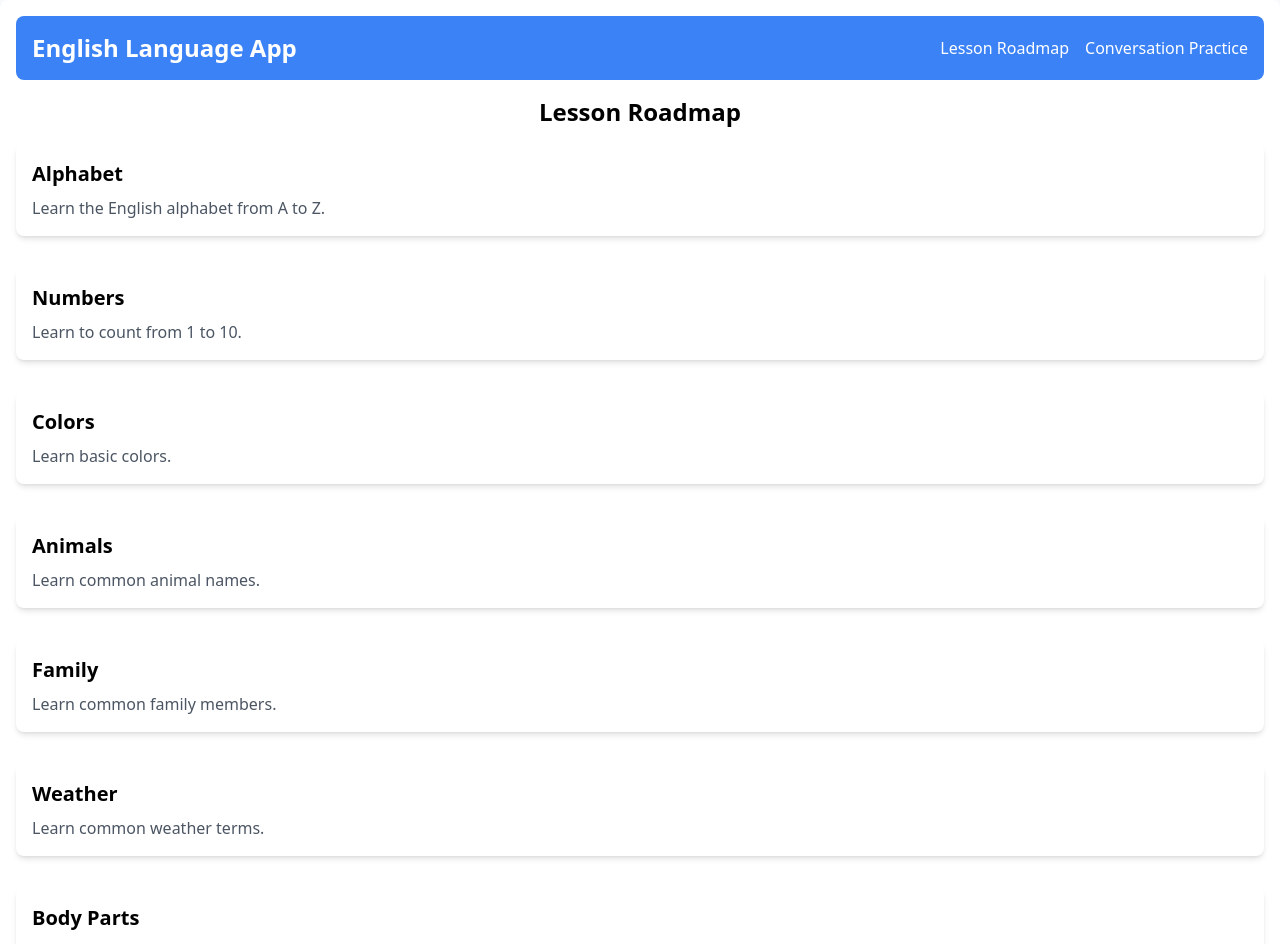
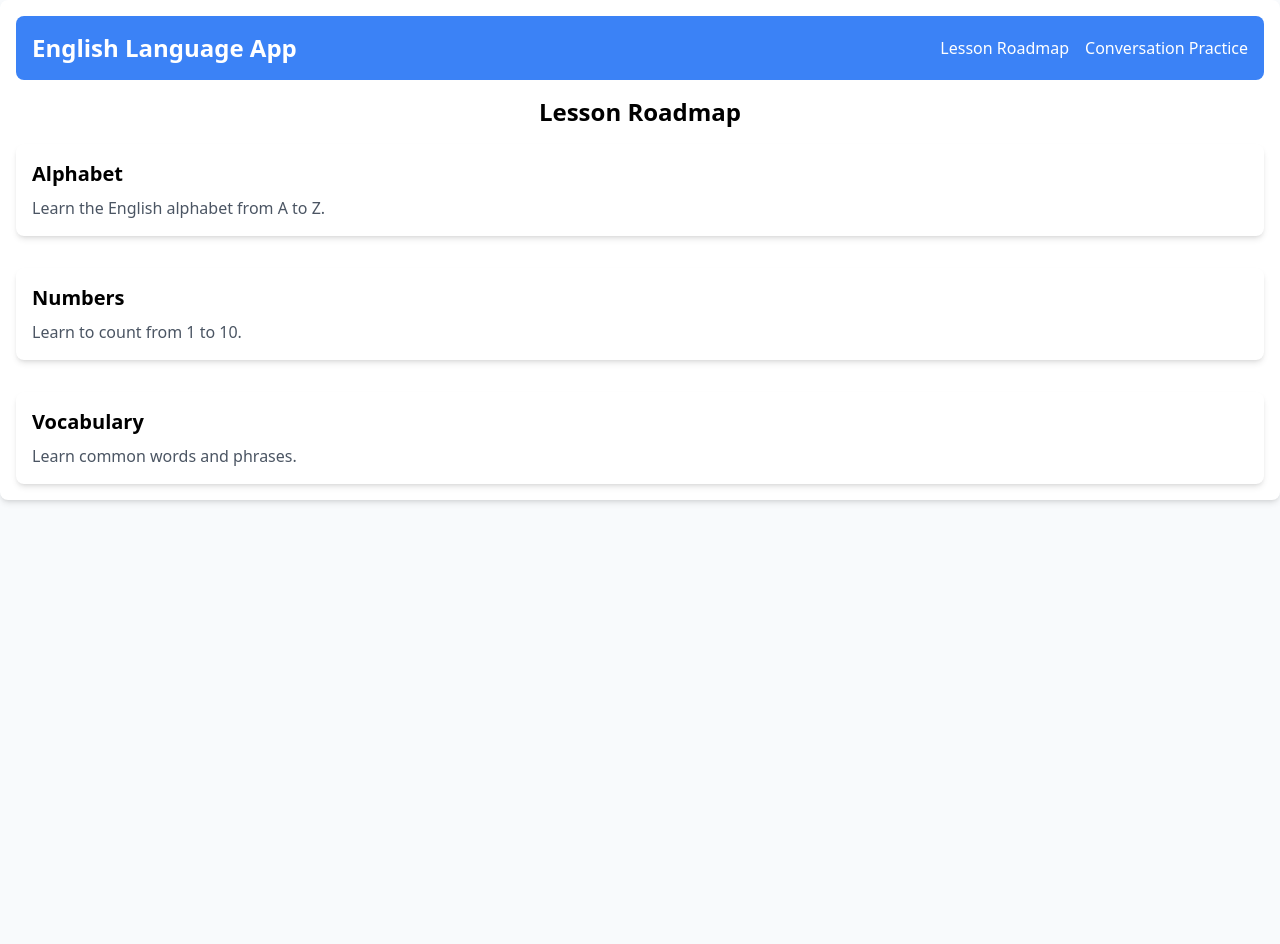
Before and after one commit to scratchmasterj21/bolt-generated-projectv1, a React (Vite) app: page / in a window 1280 px wide. Shown: the top 944 px of the page. After the commit the page ends 800 px from the top, so only its background shows below. Built offline with nearby package versions, Linux system fonts and the light colour scheme.

Commit message:
with vocabnavi

```diff
--- a/src/App.jsx
+++ b/src/App.jsx
@@ -1,9 +1,14 @@
 import { Routes, Route, Link } from "react-router-dom";
-import LessonRoadmap from "./LessonRoadmap.jsx";
+import { LessonRoadmap, Vocabulary } from "./LessonRoadmap.jsx";
 import ConversationPractice from "./ConversationPractice.jsx";
 import LessonContent from "./LessonContent.jsx";
 import LetterContent from "./LetterContent.jsx";
 import React from 'react'
+import ColorsContent from "./ColorsContent.jsx";
+import AnimalsContent from "./AnimalsContent.jsx";
+import FamilyContent from "./FamilyContent.jsx";
+import WeatherContent from "./WeatherContent.jsx";
+import BodyPartsContent from "./BodyPartsContent.jsx";
 
 function App() {
   return (
@@ -15,12 +20,18 @@ function App() {
           <Link to="/practice" className="text-white">Conversation Practice</Link>
         </div>
       </nav>
-			<Routes>
+      <Routes>
         <Route path="/" element={<LessonRoadmap />} />
         <Route path="/practice" element={<ConversationPractice />} />
         <Route path="/lesson/:id" element={<LessonContent />} />
         <Route path="/letter/:letter" element={<LetterContent />} />
-				</Routes>
+        <Route path="/vocabulary" element={<Vocabulary />} />
+        <Route path="/vocabulary/4" element={<ColorsContent />} />
+        <Route path="/vocabulary/5" element={<AnimalsContent />} />
+        <Route path="/vocabulary/6" element={<FamilyContent />} />
+        <Route path="/vocabulary/7" element={<WeatherContent />} />
+        <Route path="/vocabulary/8" element={<BodyPartsContent />} />
+      </Routes>
     </div>
   );
 }
--- a/src/LessonRoadmap.jsx
+++ b/src/LessonRoadmap.jsx
@@ -4,11 +4,15 @@ import { Link } from 'react-router-dom'
 const lessons = [
   { id: 1, title: 'Alphabet', description: 'Learn the English alphabet from A to Z.' },
   { id: 2, title: 'Numbers', description: 'Learn to count from 1 to 10.' },
-  { id: 3, title: 'Colors', description: 'Learn basic colors.' },
-  { id: 4, title: 'Animals', description: 'Learn common animal names.' },
-  { id: 5, title: 'Family', description: 'Learn common family members.' },
-  { id: 6, title: 'Weather', description: 'Learn common weather terms.' },
-  { id: 7, title: 'Body Parts', description: 'Learn common body parts.' }
+  { id: 3, title: 'Vocabulary', description: 'Learn common words and phrases.' }
+]
+
+const vocabularyLessons = [
+  { id: 4, title: 'Colors', description: 'Learn basic colors.' },
+  { id: 5, title: 'Animals', description: 'Learn common animal names.' },
+  { id: 6, title: 'Family', description: 'Learn common family members.' },
+  { id: 7, title: 'Weather', description: 'Learn common weather terms.' },
+  { id: 8, title: 'Body Parts', description: 'Learn common body parts.' }
 ]
 
 function LessonRoadmap() {
@@ -18,7 +22,7 @@ function LessonRoadmap() {
       <div className="space-y-8">
         {lessons.map(lesson => (
           <div key={lesson.id} className="bg-white p-4 rounded-lg shadow-md">
-            <Link to={`/lesson/${lesson.id}`} className="text-xl font-semibold mb-2 block">{lesson.title}</Link>
+            <Link to={lesson.id === 3 ? '/vocabulary' : `/lesson/${lesson.id}`} className="text-xl font-semibold mb-2 block">{lesson.title}</Link>
             <p className="text-gray-600">{lesson.description}</p>
           </div>
         ))}
@@ -27,4 +31,20 @@ function LessonRoadmap() {
   )
 }
 
-export default LessonRoadmap
+function Vocabulary() {
+  return (
+    <div>
+      <h2 className="text-2xl font-bold text-center mb-4">Vocabulary</h2>
+      <div className="space-y-8">
+        {vocabularyLessons.map(lesson => (
+          <div key={lesson.id} className="bg-white p-4 rounded-lg shadow-md">
+            <Link to={`/vocabulary/${lesson.id}`} className="text-xl font-semibold mb-2 block">{lesson.title}</Link>
+            <p className="text-gray-600">{lesson.description}</p>
+          </div>
+        ))}
+      </div>
+    </div>
+  )
+}
+
+export { LessonRoadmap, Vocabulary }
```
